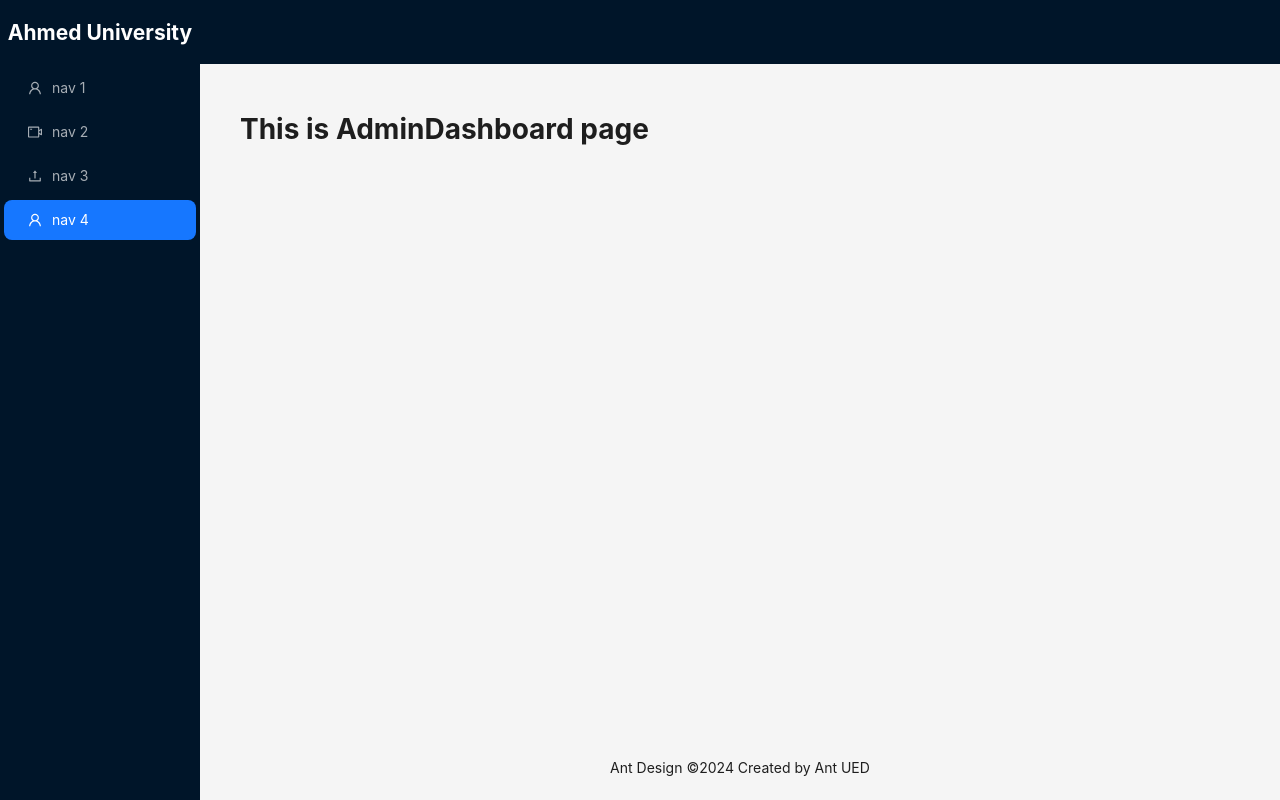
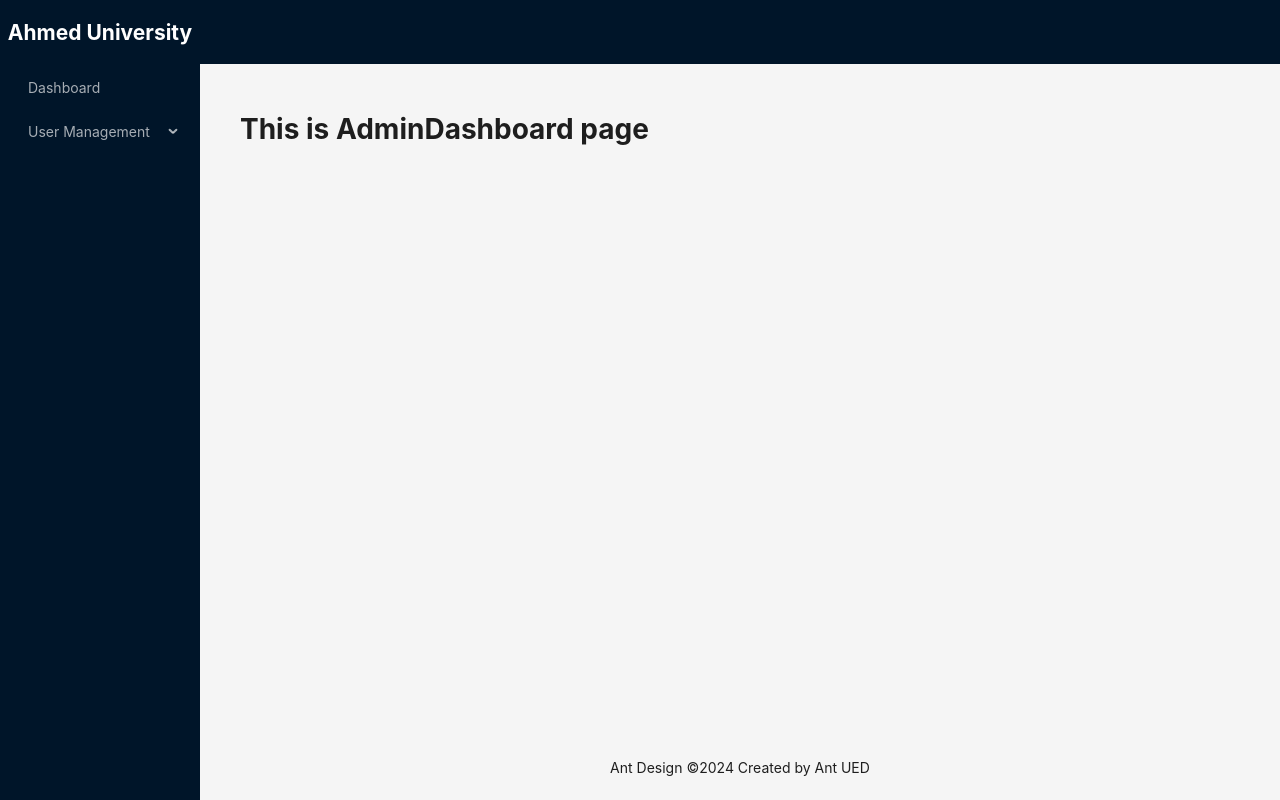
Before and after one commit to ShefatAhmed/ahmed-university-client, a React (Vite) app: page /admin/dashboard in a window 1280 px wide. Built offline with nearby package versions, Linux system fonts and the light colour scheme.

Commit message:
make routes and sidebar items dynamic

```diff
--- a/src/components/layout/MainLayout.tsx
+++ b/src/components/layout/MainLayout.tsx
@@ -1,15 +1,7 @@
 import { Layout, Menu } from 'antd';
 const { Header, Content, Footer, Sider } = Layout;
-import { UploadOutlined, UserOutlined, VideoCameraOutlined } from '@ant-design/icons';
-import { createElement } from 'react';
 import { Outlet } from 'react-router-dom';
-const items = [UserOutlined, VideoCameraOutlined, UploadOutlined, UserOutlined].map(
-    (icon, index) => ({
-        key: String(index + 1),
-        icon: createElement(icon),
-        label: `nav ${index + 1}`,
-    }),
-);
+import { adminSidberItems } from '../../routes/admin.routes';
 const MainLayout = () => {
     return (
         <Layout style={{ height: "100vh" }}>
@@ -26,7 +18,7 @@
                 <div style={{ color: "white", textAlign: "center", height: "4rem", display: "flex", alignItems: "center", justifyContent: "center" }}>
                     <h1>Ahmed University</h1>
                 </div>
-                <Menu theme="dark" mode="inline" defaultSelectedKeys={['4']} items={items} />
+                <Menu theme="dark" mode="inline" defaultSelectedKeys={['4']} items={adminSidberItems} />
             </Sider>
             <Layout>
                 <Header style={{ padding: 0 }} />
--- /dev/null
+++ b/src/routes/admin.routes.tsx
@@ -0,0 +1,83 @@
+import { ReactNode } from "react"
+import AdminDashboard from "../pages/admin/AdminDashboard"
+import CreateAdmin from "../pages/admin/CreateAdmin"
+import CreateFaculty from "../pages/admin/CreateFaculty"
+import CreateStudent from "../pages/admin/CreateStudent"
+import { NavLink } from "react-router-dom"
+
+type TRoute = {
+    path: string,
+    element: ReactNode
+}
+
+type TSiderbarItems = {
+    key: string;
+    label: ReactNode;
+    children?: TSiderbarItems[];
+}
+
+const adminPaths = [
+    {
+        name: "Dashboard",
+        path: "dashboard",
+        element: <AdminDashboard />
+    },
+    {
+        name: "User Management",
+        children: [
+            {
+                name: "Create Admin",
+                path: "create-admin",
+                element: <CreateAdmin />
+            },
+            {
+                name: "Create Faculty",
+                path: "create-faculty",
+                element: <CreateFaculty />
+            },
+            {
+                name: "Create Student",
+                path: "create-student",
+                element: <CreateStudent />
+            },
+        ]
+    }
+]
+
+export const adminSidberItems = adminPaths.reduce((acc : TSiderbarItems[], item) => {
+    if (item.path && item.element) {
+        acc.push({
+            key: item.name,
+            label: <NavLink to={`/admin/${item.path}`}>{item.name}</NavLink>
+        });
+    }
+    if (item.children) {
+        acc.push({
+            key: item.name,
+            label: item.name,
+            children: item.children.map((child) => ({
+                key: child.name,
+                label: <NavLink to={`/admin/${child.path}`}>{child.name}</NavLink>
+            }))
+        })
+    }
+    return acc
+}, [])
+
+export const adminRoutes = adminPaths.reduce((acc: TRoute[], item) => {
+    if (item.path && item.element) {
+        acc.push({
+            path: item.path,
+            element: item.element
+        });
+    }
+    if (item.children) {
+        item.children.forEach(child => {
+            acc.push({
+                path: child.path,
+                element: child.element
+            })
+        })
+    }
+    return acc
+}, [])
--- a/src/routes/routes.tsx
+++ b/src/routes/routes.tsx
@@ -1,53 +1,26 @@
 import { createBrowserRouter } from "react-router-dom";
 import App from "../App";
-import About from "../pages/About";
-import Contact from "../pages/Contact";
 import Register from "../pages/Register";
 import Login from "../pages/Login";
-import AdminDashboard from "../pages/admin/AdminDashboard";
-import CreateStudent from "../pages/admin/CreateStudent";
-import CreateAdmin from "../pages/admin/CreateAdmin";
-import CreateFaculty from "../pages/admin/CreateFaculty";
-
+import { adminRoutes} from "./admin.routes";
 const router = createBrowserRouter([{
     path: "/",
     element: <App />,
-    children: [
-        {
-            path: "contact",
-            element: <About />
-        },
-        {
-            path: "about",
-            element: <Contact />
-        },
-    ]
 },
 {
     path: "/admin",
     element: <App />,
-    children: [
-        {
-            index: true,
-            element: <AdminDashboard />
-        },
-        {
-            path: "dashboard",
-            element: <AdminDashboard />
-        },
-        {
-            path: "create-student",
-            element: <CreateStudent />
-        },
-        {
-            path: "create-admin",
-            element: <CreateAdmin />
-        },
-        {
-            path: "create-faculty",
-            element: <CreateFaculty />
-        },
-    ]
+    children: adminRoutes
+},
+{
+    path: "/faculty",
+    element: <App />,
+    children: adminRoutes
+},
+{
+    path: "/student",
+    element: <App />,
+    children: adminRoutes
 },
 {
     path: "/login",
```
